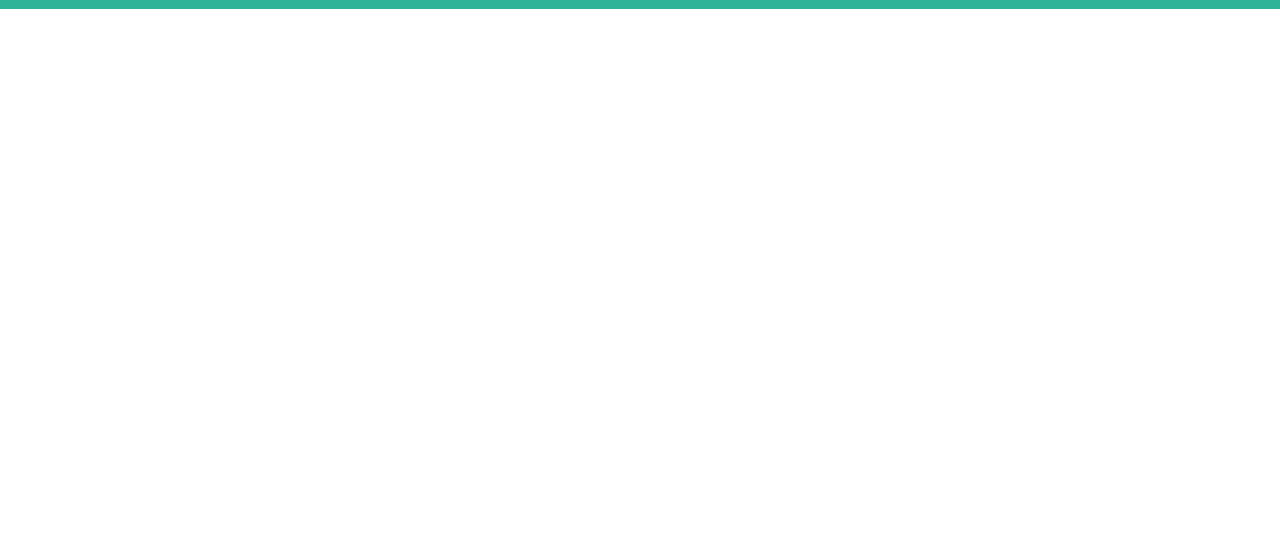
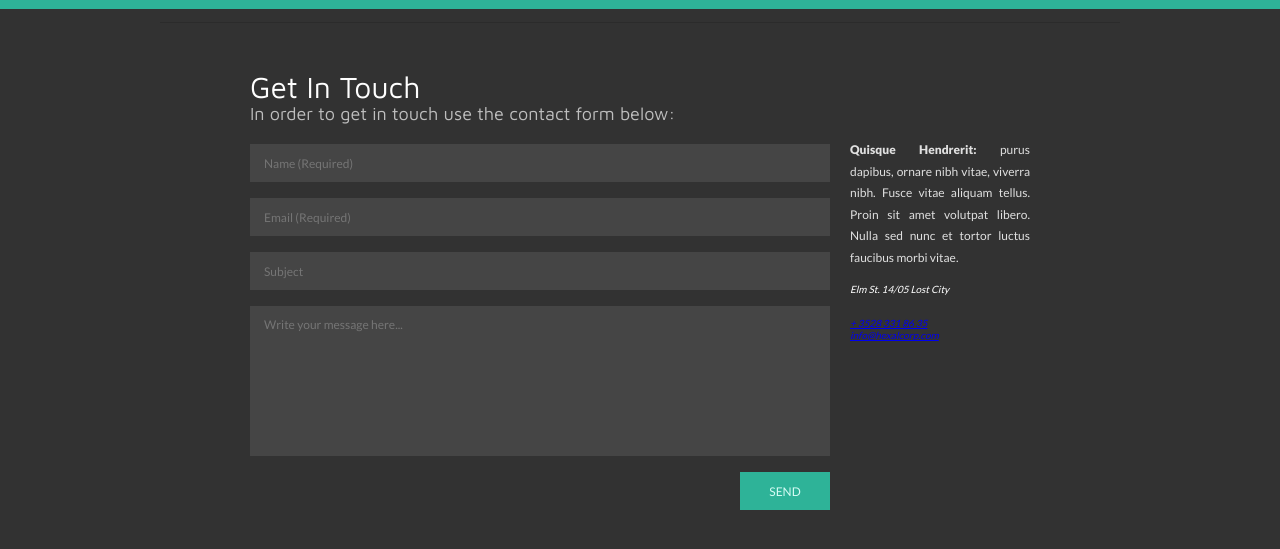
Before and after one commit to uniorunr/hexal, a website: page hexal/index.html in a window 1280 px wide. Shown: the part 1115-1664 px from the top of the page. Before the commit the page ends 1124 px from the top, so only its background shows below. Drawn offline with Linux system fonts and the light colour scheme.

Commit message:
feature: add initial markup and styles for 'contact' section

```diff
--- /dev/null
+++ b/hexal/css/sections/contact.css
@@ -0,0 +1,98 @@
+.contact {
+  background-color: #323232;
+  display: flex;
+  justify-content: center;
+  align-items: center;
+}
+
+.contact-wrapper {
+  width: 780px;
+  display: flex;
+  flex-direction: column;
+  padding: 53px 90px;
+  margin: 13px 0;
+  border-top: solid #2b2b2b 1px;
+  border-bottom: solid #2b2b2b 1px;
+}
+
+.contact-heading {
+  display: flex;
+  flex-direction: column;
+  justify-content: space-between;
+}
+
+.contact-content {
+  display: flex;
+  justify-content: space-between;
+}
+
+section.contact h2 {
+  text-transform: capitalize;
+  font-size: 30px;
+  font-family: "Maven Pro", sans-serif;
+  line-height: 22px;
+  margin: 0 0 5px 0;
+}
+
+section.contact h3 {
+  font-size: 18px;
+  font-weight: 400;
+  margin: 0 0px 20px 0;
+  color: #bebebe;
+  font-family: "Maven Pro", sans-serif;
+}
+
+.contact-form fieldset {
+  display: flex;
+  flex-direction: column;
+  border: none;
+  margin: 0 20px 0 0;
+  padding: 0;
+}
+
+.contact-form fieldset input,
+.contact-form fieldset textarea {
+  display: block;
+  width: 552px;
+  height: 38px;
+  margin: 0 0 16px;
+  padding: 0 14px;
+  background: #454545;
+  border: none;
+  font: 12px "Lato", sans-serif;
+  color: #bebebe;
+  resize: none;
+}
+
+.contact-form fieldset .contact-form-message {
+  height: 134px;
+  padding: 8px 14px;
+  line-height: 22px;
+}
+
+.contact-form fieldset .contact-form-submit {
+  width: 90px;
+  margin: 0;
+  margin-left: auto;
+  background: #2eb398;
+  text-transform: uppercase;
+  color: #d7fcf5;
+  cursor: pointer;
+}
+
+.contact-description {
+  position: relative;
+  bottom: 5px;
+}
+
+.contact-description p {
+  font: 400 12px Lato, sans-serif;
+  margin: 0;
+  line-height: 21.56px;
+  text-align: justify;
+  color: #e0e0e0;
+}
+
+.contact-description p strong {
+  font: 900 12px Lato, sans-serif;
+}
--- a/hexal/css/styles.css
+++ b/hexal/css/styles.css
@@ -6,3 +6,4 @@
 @import url("../css/sections/header.css");
 @import url("../css/sections/portfolio.css");
 @import url("../css/sections/about.css");
+@import url("../css/sections/contact.css");
--- a/hexal/index.html
+++ b/hexal/index.html
@@ -188,6 +188,35 @@
         </div>
       </div>
     </section>
+    <section class="contact">
+      <div class="contact-wrapper">
+        <div class="contact-heading">
+          <h2>get in touch</h2>
+          <h3>In order to get in touch use the contact form below:</h3>
+        </div>
+        <div class="contact-content">
+          <form class="contact-form" method="get" action="#">
+            <fieldset>
+              <input type="text" placeholder="Name (Required)" required="">
+              <input type="email" placeholder="Email (Required)" required="">
+              <input type="text" placeholder="Subject">
+              <textarea placeholder="Write your message here..." class="contact-form-message" readonly></textarea>
+              <input type="submit" value="Send" class="contact-form-submit">
+            </fieldset>
+          </form>
+          <div class="contact-info-block">
+            <div class="contact-description">
+              <p><strong>Quisque Hendrerit:</strong> purus dapibus, ornare nibh vitae, viverra nibh. Fusce vitae aliquam tellus. Proin sit amet volutpat libero. Nulla sed nunc et tortor luctus faucibus morbi vitae.</p>
+            </div>
+            <address class="contact-information">
+              <p>Elm St. 14/05 Lost City</p><br/>
+              <a href="tel:+3528-331-86-35 ">+ 3528 331 86 35</a><br/>
+              <a href="mailto:info@hexalcorp.com">info@hexalcorp.com</a><br/>
+            </address>
+          </div>
+        </div>
+      </div>
+    </section>
   </main>
 </body>
 </html>
```
